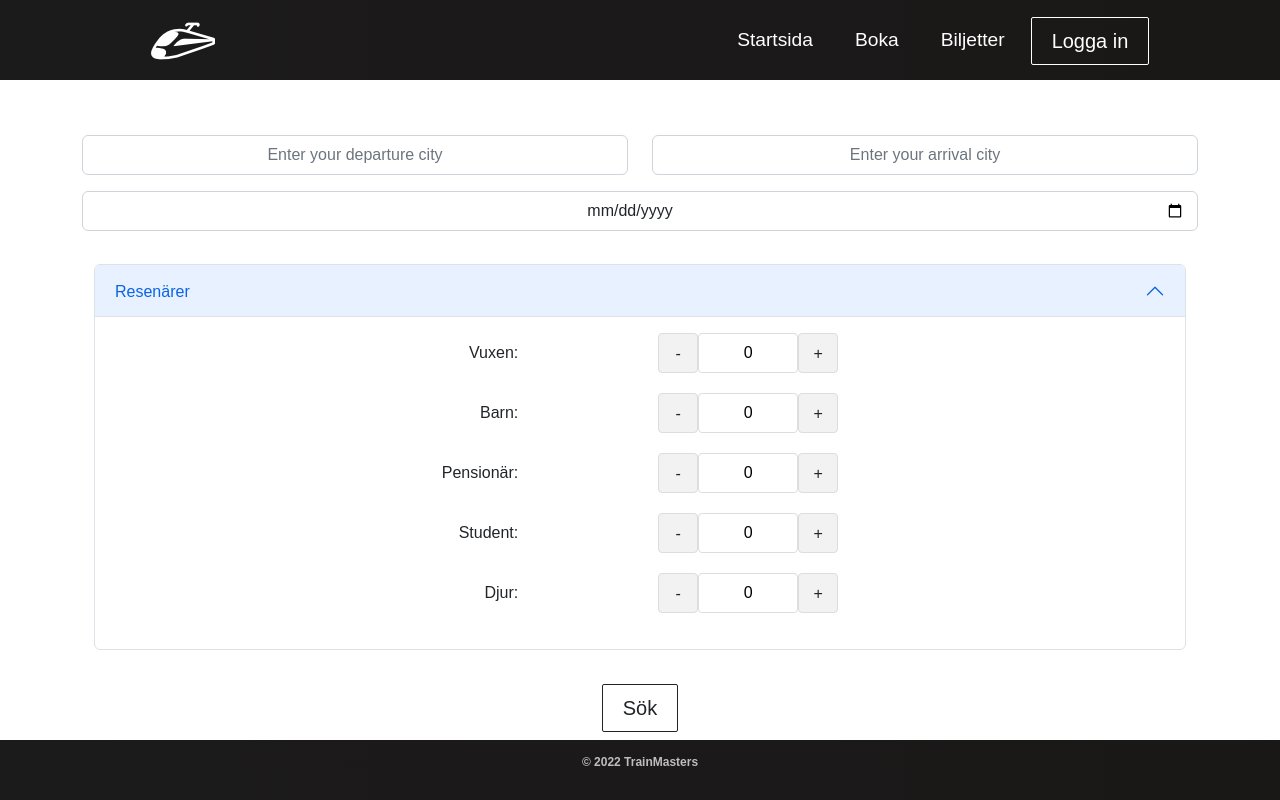
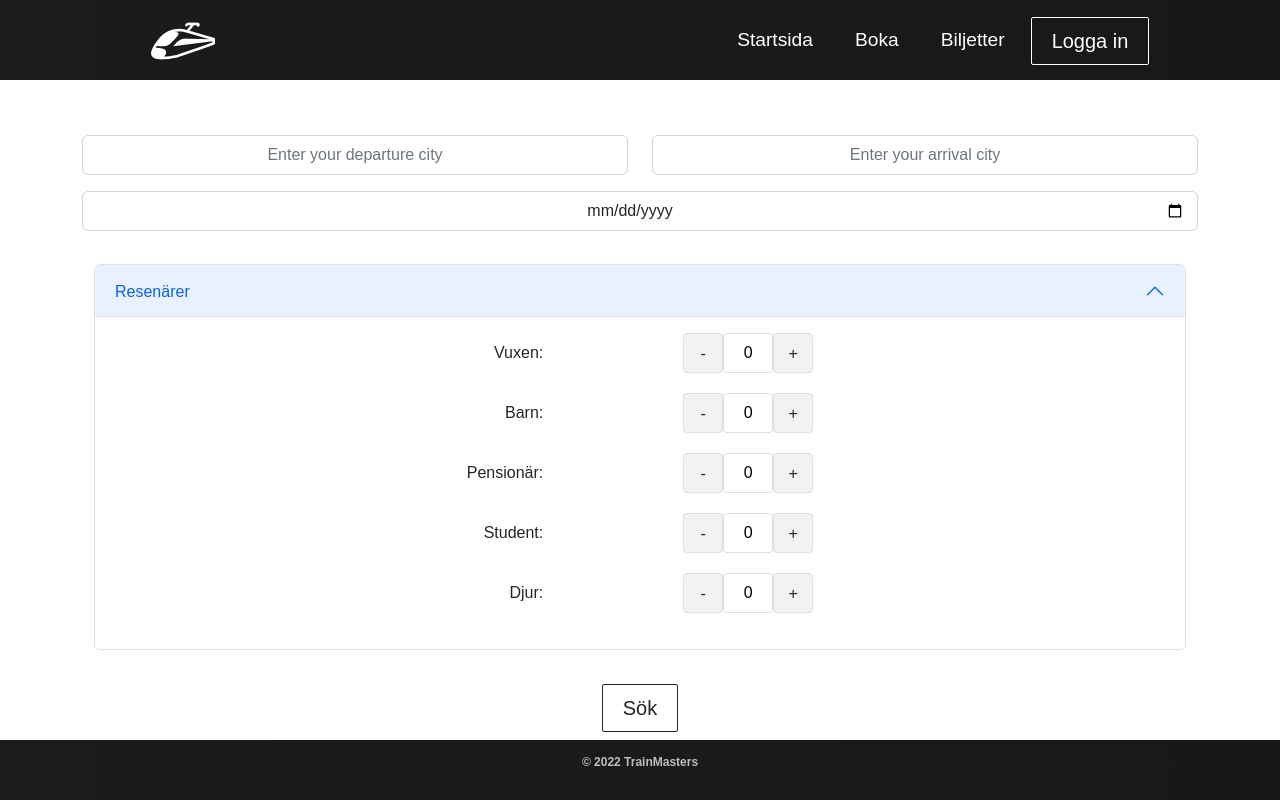
Before and after one commit to NikyAviator/TrainMasters, a React (Vite) app: page /boka in a window 1280 px wide. Built offline with nearby package versions, Linux system fonts and the light colour scheme.

Commit message:
made som change to plusMinus

```diff
--- a/scss/PlusMinus.scss
+++ b/scss/PlusMinus.scss
@@ -24,7 +24,7 @@ span {
 }
 input {
   height: 40px;
-  width: 100px;
+  width: 50px;
   text-align: center;
   font-size: 26px;
   border: 1px solid #ddd;
```
